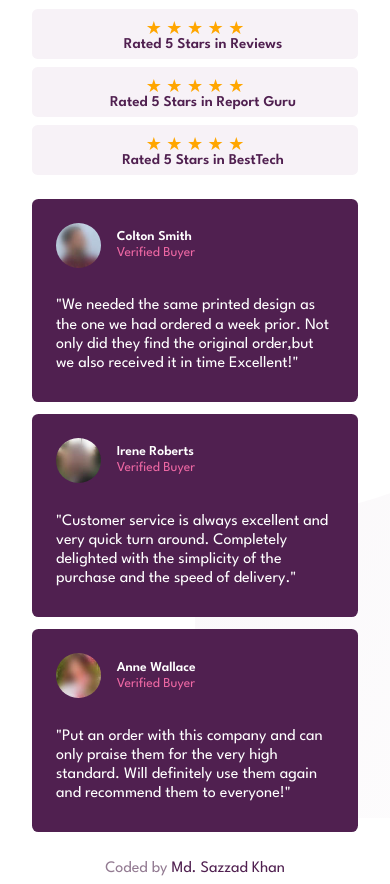
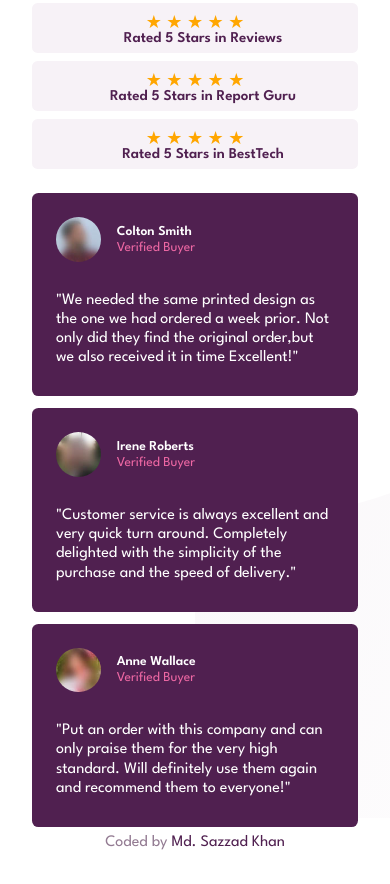
Before and after one commit to sazzadkhan99/social-proof-section-master, a plain HTML site: page index.html in a window 390 px wide. Shown: the part 310-1194 px from the top of the page. After the commit the page ends 1168 px from the top, so only its background shows below. Drawn offline with Linux system fonts and the light colour scheme.

Commit message:
Update style.css

```diff
--- a/style.css
+++ b/style.css
@@ -155,7 +155,7 @@ main{
     background-position: right 40vw bottom 75vh,  left 50vw top 74vh ;
     background-repeat: no-repeat;
     padding: 0;
-    margin-top: 11rem;
+    margin-top: 10rem;
   }
   main{
     height: auto;
@@ -226,7 +226,7 @@ main{
   margin: 0 auto;
 }
 .author-info p{
-  margin-bottom: .5rem;
+  margin: .5rem auto;
   color: var(--darkGrayishMagenta);
 }
 .author-info a{
```
